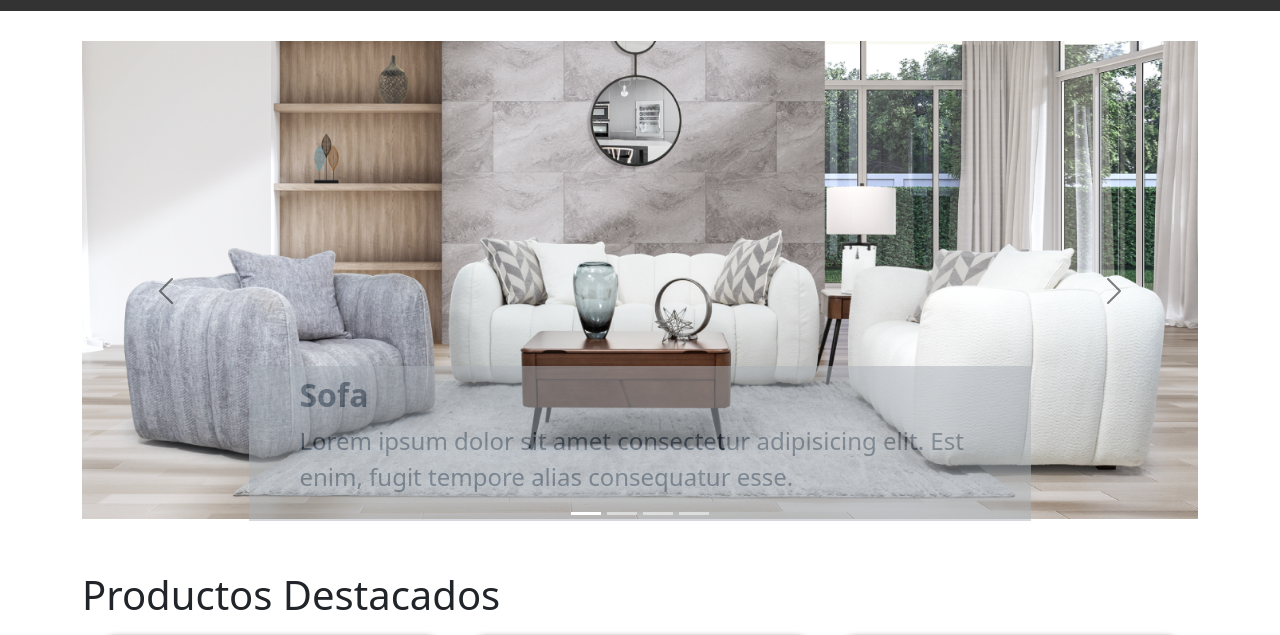
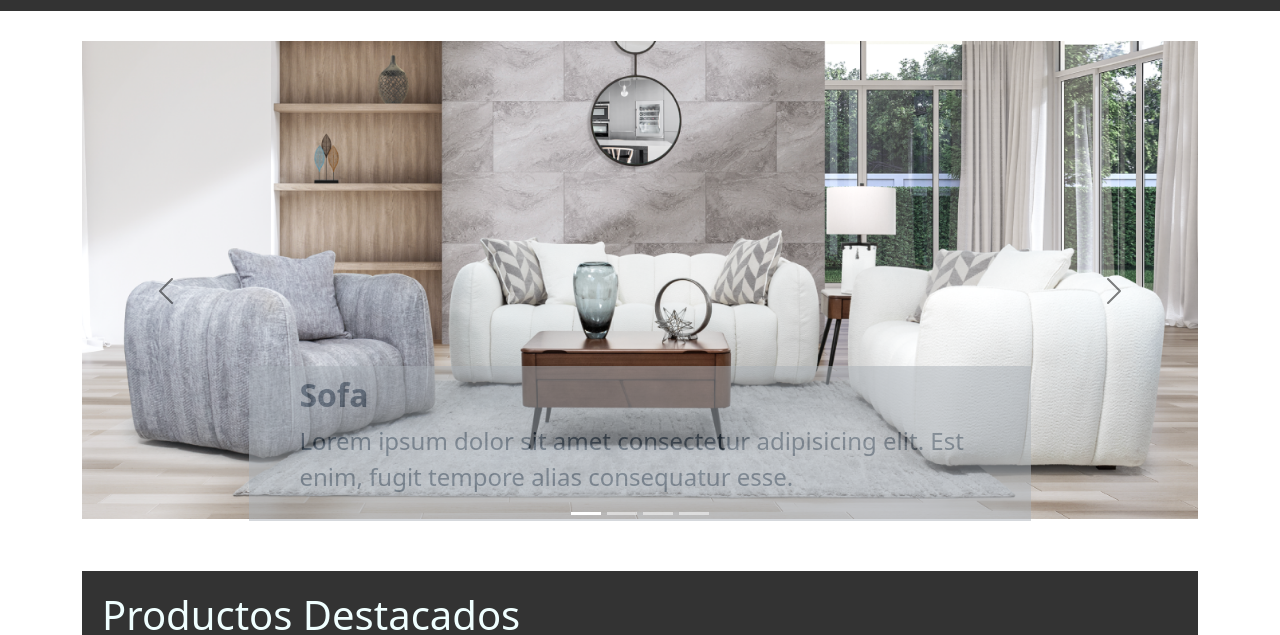
Before and after one commit to hjmontenegro/ProyectoFinal_DesarrolloWeb, a plain HTML site: page index.html in a window 1280 px wide. Shown: the part 129-764 px from the top of the page. Drawn offline with nearby package versions, Linux system fonts and the light colour scheme.

```diff
--- a/css/style.css
+++ b/css/style.css
@@ -93,6 +93,14 @@ nav {
   nav #navbarToggler {
     text-align: center; }
 
+h1 {
+  font-size: 2.5rem;
+  width: 100%;
+  background-color: #333;
+  color: azure;
+  padding: 20px;
+  margin-bottom: 40px; }
+
 .footer {
   color: white;
   background-color: #333;
--- a/scss/secciones/_header.scss
+++ b/scss/secciones/_header.scss
@@ -7,3 +7,12 @@ nav {
         text-align: center;
     }
 }
+
+h1 {
+    font-size: 2.5rem;
+    width: 100%;
+    background-color: #333;
+    color: azure;
+    padding: 20px;
+    margin-bottom: 40px;
+}
```
